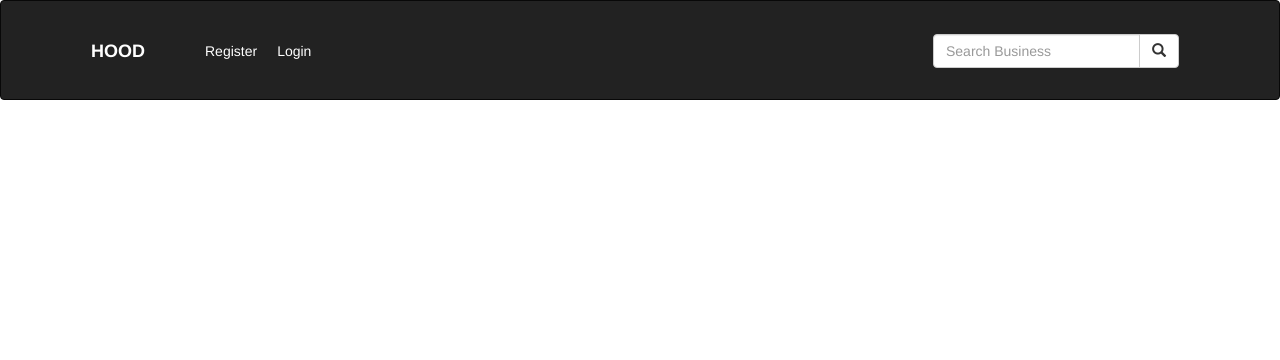
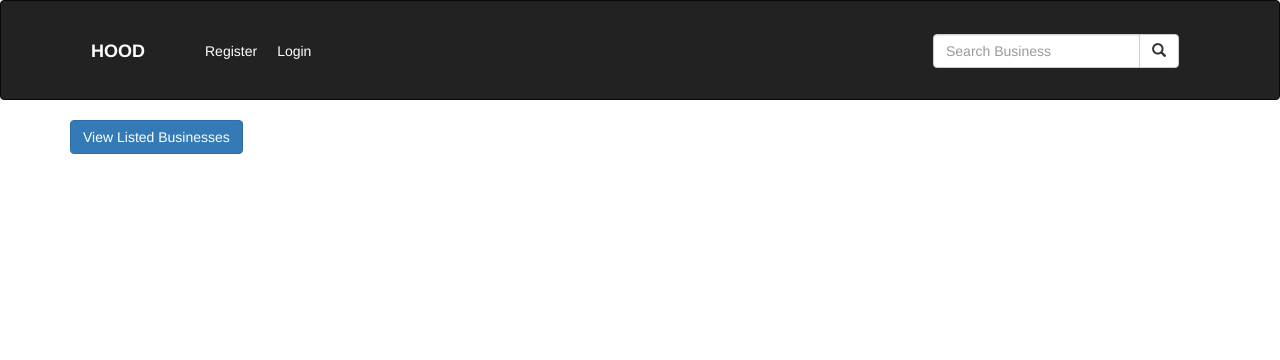
Before and after one commit to chanaiagwata/Neighborhood-App, a Django app: page /hoods/join/ in a window 1280 px wide. Shown: the top 360 px of the page. Run offline with Django 4.2, Linux system fonts and the light colour scheme; some libraries are stand-ins or nearby versions.

Commit message:
feat:adds businesses

```diff
--- a/hoodapp/forms.py
+++ b/hoodapp/forms.py
@@ -10,3 +10,8 @@ class addHoodForm(forms.ModelForm):
     class Meta:
         model = Neighborhood
         exclude = ['admin']
+
+class BusinessForm(forms.ModelForm):
+    class Meta:
+        model = Business
+        exclude = ['user']
--- a/hoodapp/models.py
+++ b/hoodapp/models.py
@@ -58,6 +58,10 @@ class Business(models.Model):
         return self.name
 
     @classmethod
+    def get_business_by_id(cls,id):
+        business = cls.objects.filter(id= id).all()
+        return business
+    @classmethod
     def search_by_name(cls, search_term):
         business = cls.objects.filter(name__icontains=search_term)
         return business
--- a/hoodapp/templates/hoods.html
+++ b/hoodapp/templates/hoods.html
@@ -75,7 +75,7 @@
 
                             <div class="card-body" style="background:#DEDEDE; margin-bottom:20px; padding:15px;margin:15px; border-radius:10px;">
                                 <img src="{{ hood.hood_pic.url }}" class="card-img-top" alt="{{ hood.name }}" style="height:20rem;background-size:cover; height:25rem; width:25rem;">
-                                <h3 class="card-title">{{ hood.name }}-{{hood.location}} <span class="ml-4"></h3>
+                                <h3 class="card-title">{{ hood.name }}-{{hood.location}}</h3>
                                     <h3>{{hood.members.count}} Resident{{hood.members.count|pluralize}}</h3>
                                 <p class="card-text">{{hood.description}}</p>
                                 <br>
--- a/hoodapp/templates/join.html
+++ b/hoodapp/templates/join.html
@@ -1,3 +1,29 @@
 {% extends 'base2.html' %}
 {% load bootstrap3 %}
 {% load static %}
+{% load crispy_forms_tags %}
+
+{% block content %}
+<!DOCTYPE html>
+<html lang="en">
+<head>
+    <meta charset="UTF-8">
+    <meta name="viewport" content="width=device-width, initial-scale=1.0">
+    {% block styles %}
+    {% bootstrap_css %}
+     <link rel="stylesheet" href="{% static 'css/home.css' %}">
+    {% endblock %}
+</head>
+<body>
+
+    <div class="container">
+        <div class="row">
+            <div class="col-md-1 col-lg-1">
+                <a class="btn btn-primary" href="{% url 'bizpage' %}">View Listed Businesses</a>
+            </div>
+        </div>
+    </div>
+
+</body>
+</html>
+{% endblock %}
--- a/hoodapp/urls.py
+++ b/hoodapp/urls.py
@@ -9,7 +9,8 @@ urlpatterns = [
     path('accounts/profile/',views.profile,name = 'profile'),
     path(r'update_profile', views.update_profile, name='update'),
     path('hoods/', views.hoods, name='hoodpage'),
-    path('hoods/join/', views.join_hood, name='joinpage')
+    path('hoods/join/', views.join_hood, name='joinpage'),
+    path('hoods/join/business', views.businesses, name='bizpage')
 ]
 
 if settings.DEBUG:
--- a/hoodapp/views.py
+++ b/hoodapp/views.py
@@ -2,7 +2,7 @@ from django.http import HttpResponse
 from django.shortcuts import render,redirect
 from django.contrib.auth.decorators import login_required
 from .models import Business, Profile, Post, Neighborhood
-from .forms import DetailsForm, addHoodForm
+from .forms import BusinessForm, DetailsForm, addHoodForm
 
 # Create your views here.
 
@@ -71,12 +71,27 @@ def hoods(request):
 
     return render(request, 'hoods.html',{'form':form, 'hoods':hoods})
 
+
 def join_hood(request):
 
     return render(request, 'join.html')
 
 
-
+def businesses(request):
+    businesses = Business.objects.all()
+    if request.method=="POST":
+        form = BusinessForm(request.POST, request.FILES)
+        if form.is_valid():
+            business = form.save(commit=False)
+            form.save()
+        return redirect('joinpage')
+    else:
+        form=BusinessForm()
+    try:
+        businesses = businesses[::-1]
+    except Business.DoesNotExist:
+        businesses = None
+    return render(request, 'businesses.html',{'form':form, 'businesses':businesses})
 
 
 def search_business(request):
```
Also changed, not shown: hoodapp/templates/businesses.html (added, +29 -0 lines).
